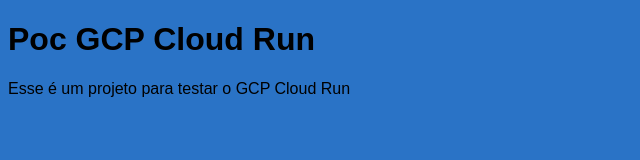
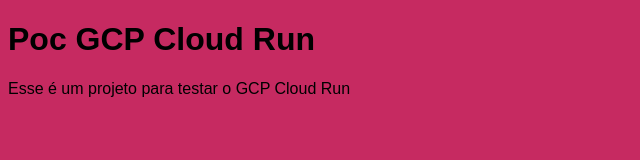
Before and after one commit to ViniciusCassemira/poc-gcp-cloudrun, a plain HTML site: page index.html in a window 1280 px wide. Shown: the whole page, without its empty margins (0-640 px from the left). Drawn offline with Linux system fonts and the light colour scheme.

Commit message:
testing rollback in GCP

```diff
--- a/index.html
+++ b/index.html
@@ -7,7 +7,7 @@
     <style>
         body {
             font-family: Arial, sans-serif;
-            background-color: #2a73c6;
+            background-color: #c62a61;
         }
     </style>
 </head>
```
